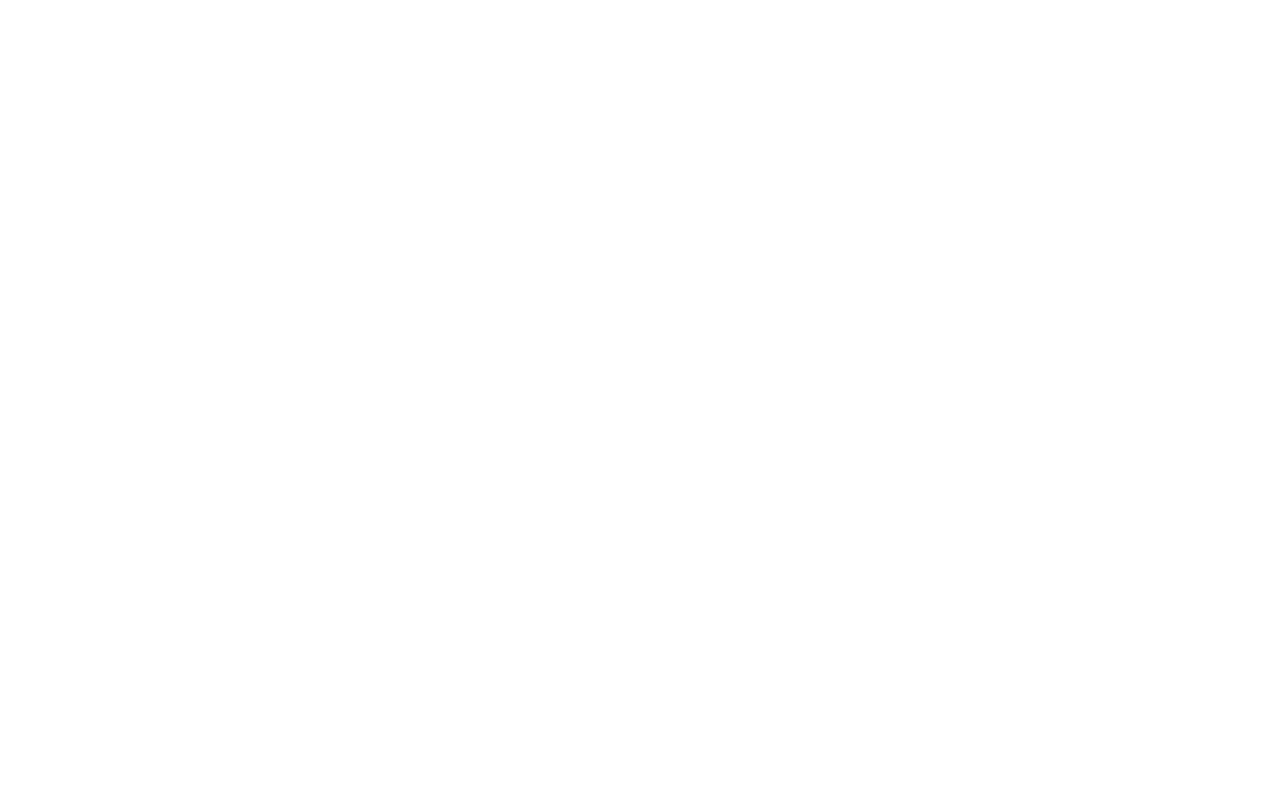
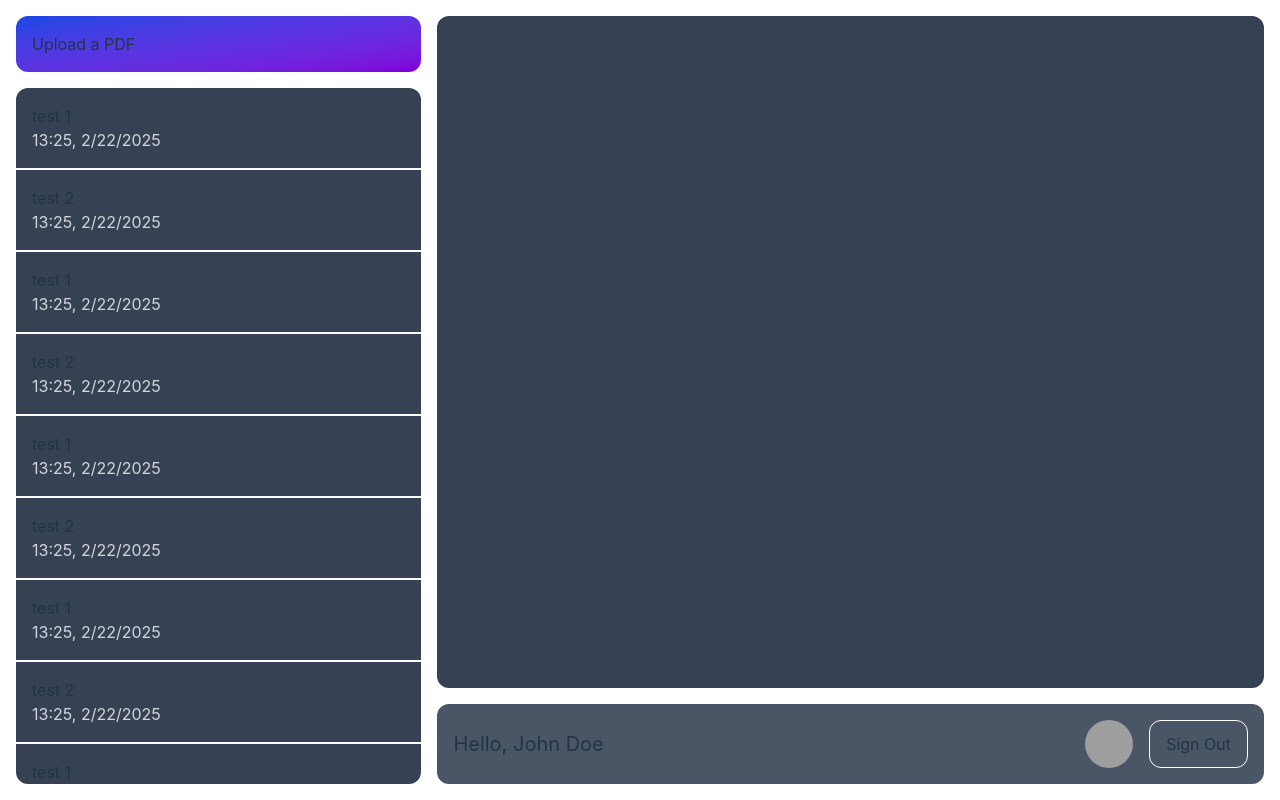
Before and after one commit to SeanXC/team6, a React (Vite) app in the folder frontend/: page /dashboard in a window 1280 px wide. Before the commit this address led to /. Built offline with nearby package versions, Linux system fonts and the light colour scheme; grey boxes are pictures that could not be loaded.

Commit message:
begin work on dashboard

```diff
--- a/frontend/src/index.css
+++ b/frontend/src/index.css
@@ -7,7 +7,7 @@
 
   color-scheme: light dark;
   color: rgba(255, 255, 255, 0.87);
-  background-color: #242424;
+  background-color: #1e2939;
 
   font-synthesis: none;
   text-rendering: optimizeLegibility;
--- /dev/null
+++ b/frontend/src/pages/Dashboard/UploadsList.tsx
@@ -0,0 +1,33 @@
+import { PastUploads } from '@/types/types';
+import { Link } from 'react-router';
+
+interface UploadsListProps {
+	uploads: PastUploads;
+}
+
+function UploadsList({uploads}: UploadsListProps) {
+	function getTimestampString(date: number) {
+		const dateObject = new Date(date);
+
+		const dateString = dateObject.toLocaleDateString();
+		const timeString = dateObject.getHours() + ':' + dateObject.getMinutes();
+
+		return `${timeString}, ${dateString}`;
+	}
+
+	const userUploadsRendered = uploads.map((item) => {
+		return <li className='hover:bg-gray-500 border-b-2 border-white'>
+			<Link to={{
+				pathname: '/summary/' + item.id,
+			}}
+			className='flex flex-col p-4'>
+				<span>{item.summaryName}</span>
+				<span className='text-gray-300'>{getTimestampString(item.date)}</span>
+			</Link>
+		</li>;
+	});
+
+	return userUploadsRendered;
+}
+
+export default UploadsList;
--- /dev/null
+++ b/frontend/src/pages/Dashboard/UserFooter.tsx
@@ -0,0 +1,19 @@
+import { User } from '@/types/user';
+
+interface UserFooterProps {
+    user: User;
+}
+
+function UserFooter({user}: UserFooterProps) {
+	return (
+		<div className=' flex flex-row items-center justify-between h-20 bg-gray-600 rounded-xl p-4'>
+			<span className='text-xl'>Hello, {user.name}</span>
+			<div className='h-full w-auto flex flex-row'>
+				<img src={user.pfpUrl} className='h-full rounded-full' alt='User profile picture'></img>
+				<input type="button" value="Sign Out" className='border-[1px] border-white rounded-xl ml-4 px-4 cursor-pointer' />
+			</div>
+		</div>
+	);
+}
+
+export default UserFooter;
--- /dev/null
+++ b/frontend/src/pages/Dashboard/index.tsx
@@ -0,0 +1,90 @@
+import { useEffect, useState } from 'react';
+import { Link } from 'react-router';
+import UploadsList from './UploadsList';
+import UserFooter from './UserFooter';
+
+function Dashboard() {
+	const user = {
+		name: 'John Doe',
+		pfpUrl: 'https://picsum.photos/128'
+	};
+
+	const [userUploads,] = useState([
+		{
+			summaryName: 'test 1',
+			date: 1740230723882,
+			id: 1,
+		},
+		{
+			summaryName: 'test 2',
+			date: 1740230700165,
+			id: 2,
+		},
+		{
+			summaryName: 'test 1',
+			date: 1740230723882,
+			id: 1,
+		},
+		{
+			summaryName: 'test 2',
+			date: 1740230700165,
+			id: 2,
+		},
+		{
+			summaryName: 'test 1',
+			date: 1740230723882,
+			id: 1,
+		},
+		{
+			summaryName: 'test 2',
+			date: 1740230700165,
+			id: 2,
+		},{
+			summaryName: 'test 1',
+			date: 1740230723882,
+			id: 1,
+		},
+		{
+			summaryName: 'test 2',
+			date: 1740230700165,
+			id: 2,
+		},{
+			summaryName: 'test 1',
+			date: 1740230723882,
+			id: 1,
+		},
+		{
+			summaryName: 'test 2',
+			date: 1740230700165,
+			id: 2,
+		}
+	]);
+
+	useEffect(() => {
+		// fetch from backend
+		// setUserUploads()
+	}, []);
+
+	return (
+		<div className="flex flex-row gap-4 box-border h-full">
+			<div className="flex flex-col w-4/12 box-border p-4 pr-0 gap-4">
+				<Link
+					className='bg-gradient-to-br from-blue-700 to-purple-700 hover:from-blue-800 hover:to-purple-800 p-4 rounded-xl'
+					to={{
+						pathname: 'upload',
+					}}
+				>Upload a PDF</Link>
+
+				<ul className='grow bg-gray-700 rounded-xl overflow-auto'>
+					<UploadsList uploads={userUploads} />
+				</ul>
+			</div>
+			<div className='flex flex-col w-8/12 gap-4 p-4 pl-0 box-border'>
+				<div className='grow bg-gray-700 rounded-xl p-4'></div>
+				<UserFooter user={user} />
+			</div>
+		</div>
+	);
+}
+
+export default Dashboard;
--- a/frontend/src/router/router.tsx
+++ b/frontend/src/router/router.tsx
@@ -2,6 +2,7 @@
 import { Routes, Route, Navigate, BrowserRouter } from 'react-router';
 import Login from '@pages/Login';
 import UploadPage from '@/pages/Upload';
+import Dashboard from '@/pages/Dashboard';
 
 function AppRouter(): React.ReactElement {
 	return (
@@ -9,6 +10,7 @@
 			<Routes>
 				<Route path='/login' element={<Login />} />
 				<Route path='/upload' element={<UploadPage />} />
+				<Route path='/dashboard' element={<Dashboard />} />
 				<Route path='*' element={<Navigate to='/' />} />
 			</Routes>
 		</BrowserRouter>
--- /dev/null
+++ b/frontend/src/types/user.d.ts
@@ -0,0 +1,4 @@
+export interface User {
+    name: string;
+    pfpUrl: string;
+}
```
Also changed, not shown: frontend/src/types/types.d.ts (added, +7 -0 lines).
